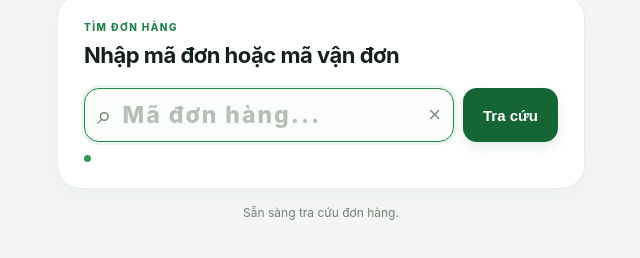
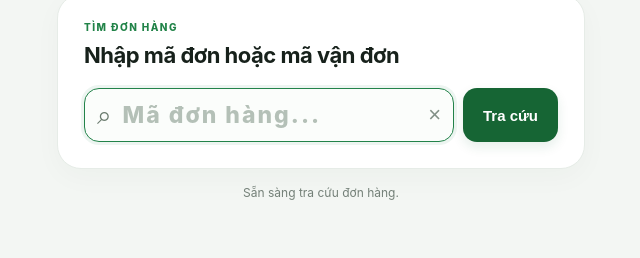
Before and after one commit to ljf-zf/skutracuunhanh, a website: page public/index.html in a window 1280 px wide. Shown: the part 116-374 px from the top of the page, without its empty margins (319-959 px from the left). Drawn offline with Linux system fonts and the light colour scheme.

Commit message:
Update index.html

```diff
--- a/public/index.html
+++ b/public/index.html
@@ -32,7 +32,7 @@
           </div>
           <button id="search-button" class="primary search-button" type="submit">Tra cứu</button>
         </form>
-        <div class="quick-hint"><span class="hint-dot"></span> </div>
+
       </section>
 
       <section id="results-section" class="results-section hidden" aria-live="polite">
```
